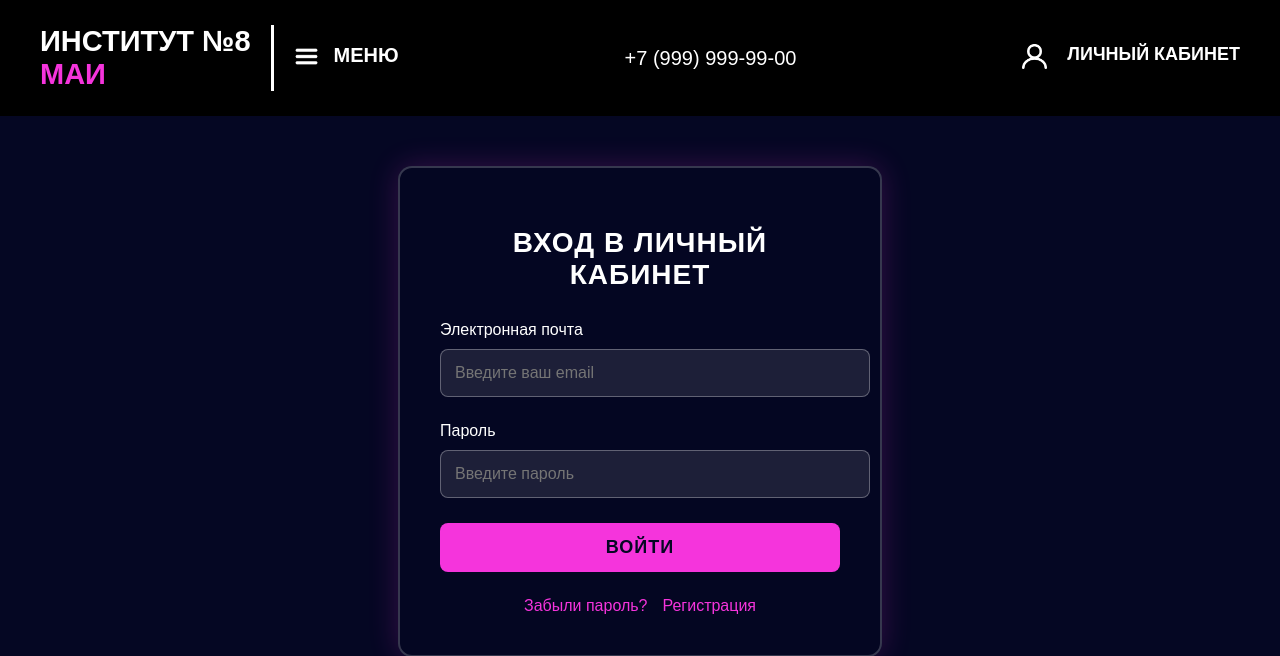
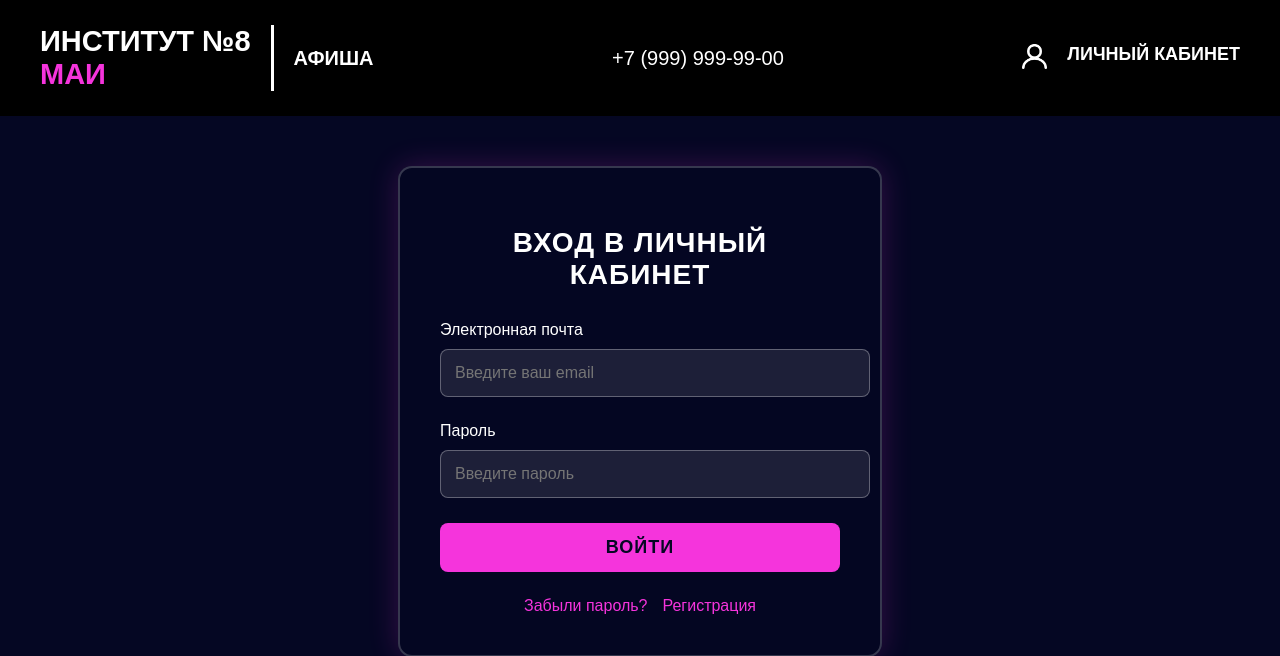
Before and after one commit to qqarisha/womens_community, a Flask app: page /lk in a window 1280 px wide. Shown: the top 656 px of the page. Run offline with Flask 3, Linux system fonts and the light colour scheme.

Commit message:
Update base.html

```diff
--- a/main_block/templates/base.html
+++ b/main_block/templates/base.html
@@ -21,8 +21,7 @@
             <div class="header-institute-line"></div>
         </div>
         <div class="header-menu">
-            <a href="" class="header-menu-img"><img src="{{ url_for('static', filename='menu.png') }}" alt="menu-img" width="25" height="25">
-            <a href="" class="header-menu-word"><span class="header-menu-word-name">МЕНЮ</span></a>
+            <a href="http://127.0.0.1:5000/" class="header-menu-word"><span class="header-menu-word-name">АФИША</span></a>
         </div>
         <div class="header-phone">
             <span class="header-phone-num">+7 (999) 999-99-00</span>
```
